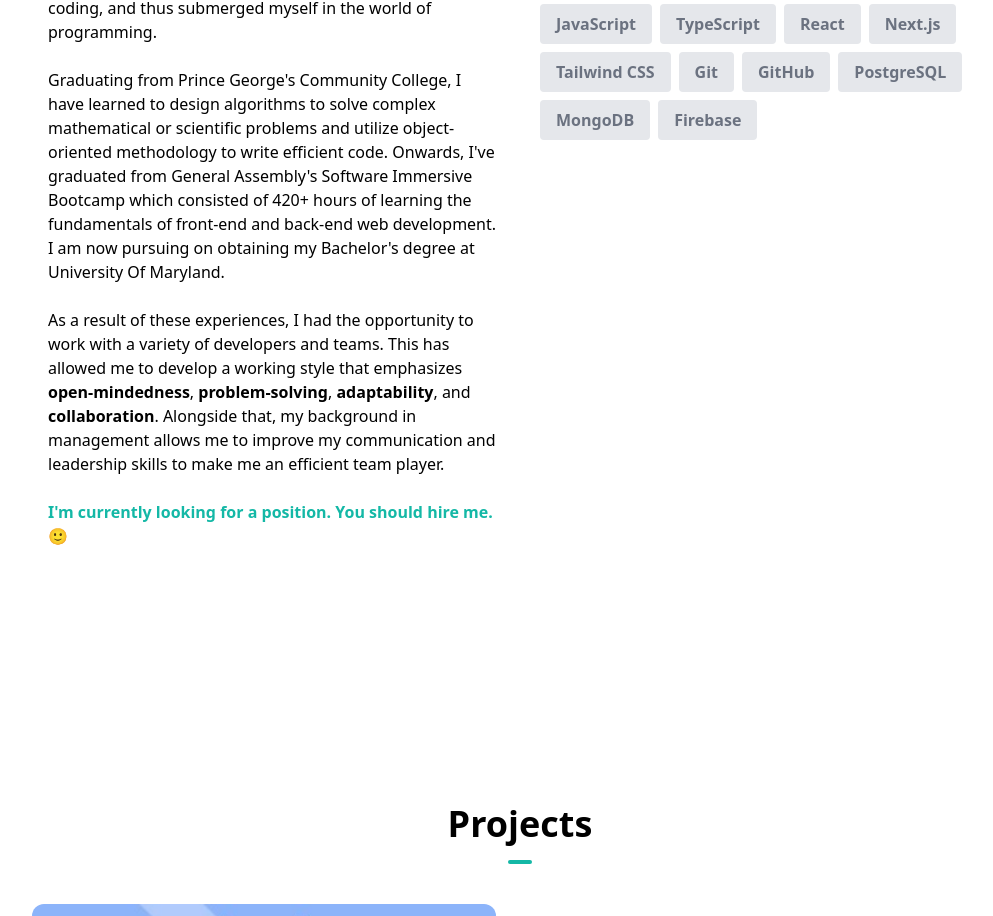
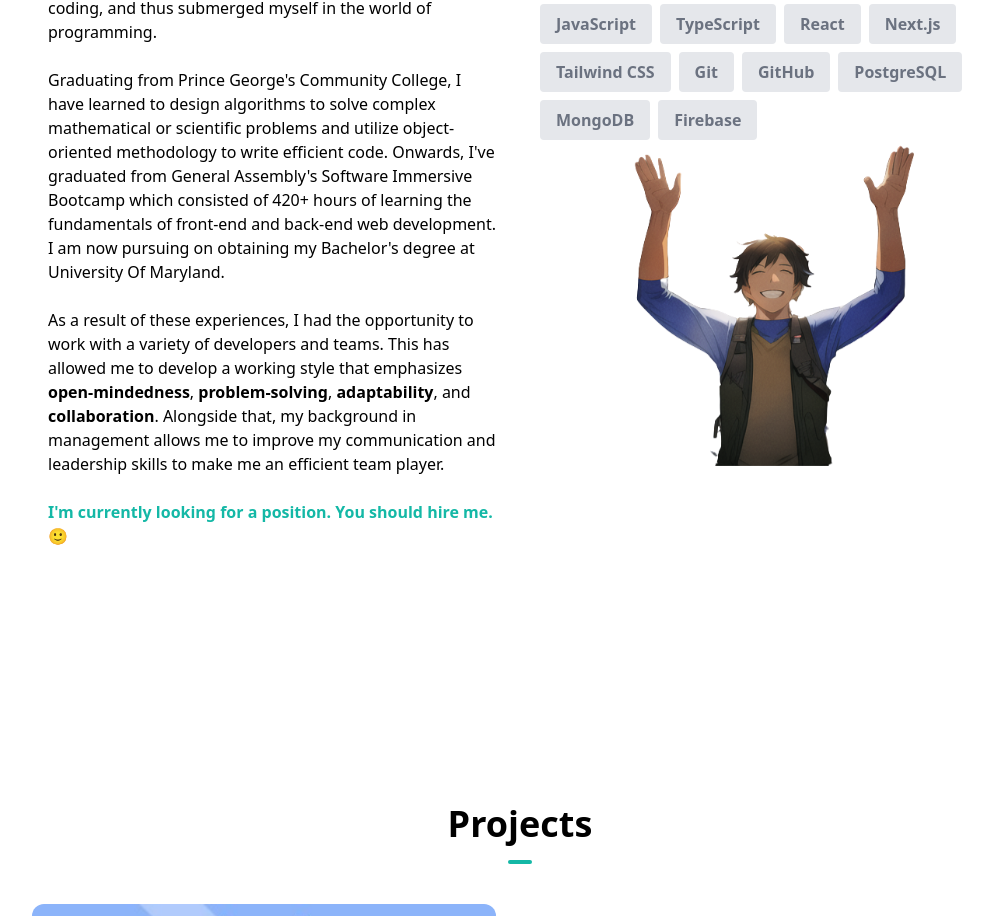
Before and after one commit to PinoyColada/ryan-hatamosa-website-v3, a Next.js app: page / in a window 1280 px wide. Shown: the part 1137-2053 px from the top of the page, without its empty margins (120-1113 px from the left). Built offline with nearby package versions, Linux system fonts and the light colour scheme.

Commit message:
added image in about me section

```diff
--- a/components/AboutSection.tsx
+++ b/components/AboutSection.tsx
@@ -1,4 +1,5 @@
 import React from 'react'
+import Image from "next/image"
 
 const skills = [
     { skill: "Java" },
@@ -77,6 +78,13 @@ const AboutSection = () => {
                                 )
                             })}
                         </div>
+                        <Image
+                        className="hidden md:block md:relative md:left-20 md:z-0"
+                        src="/anime_character.png"
+                        alt="anime guy"
+                        width={325}
+                        height={325}
+                        />
                     </div>
                 </div>
             </div>
```
Also changed, not shown: public/anime_character.png (added).
